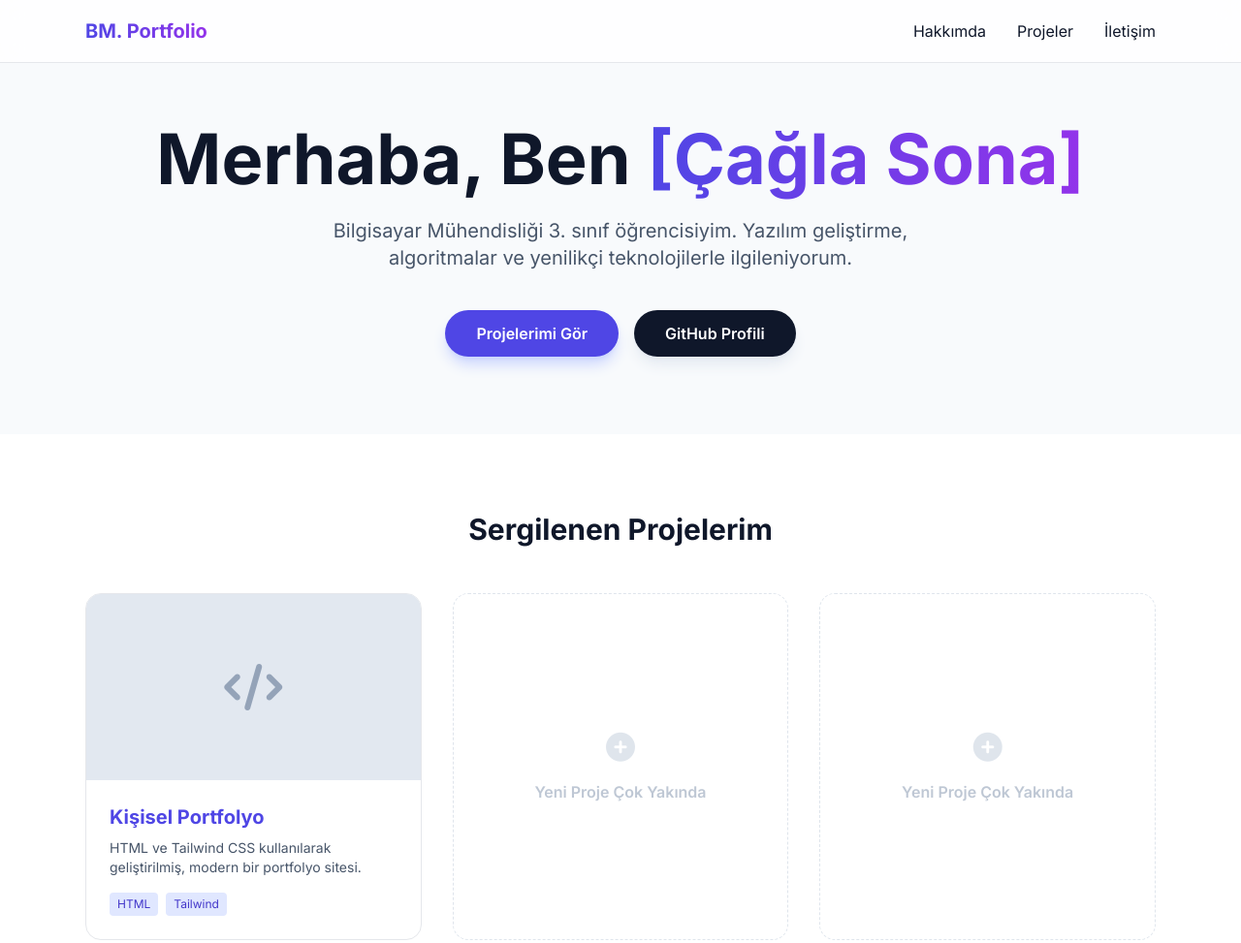
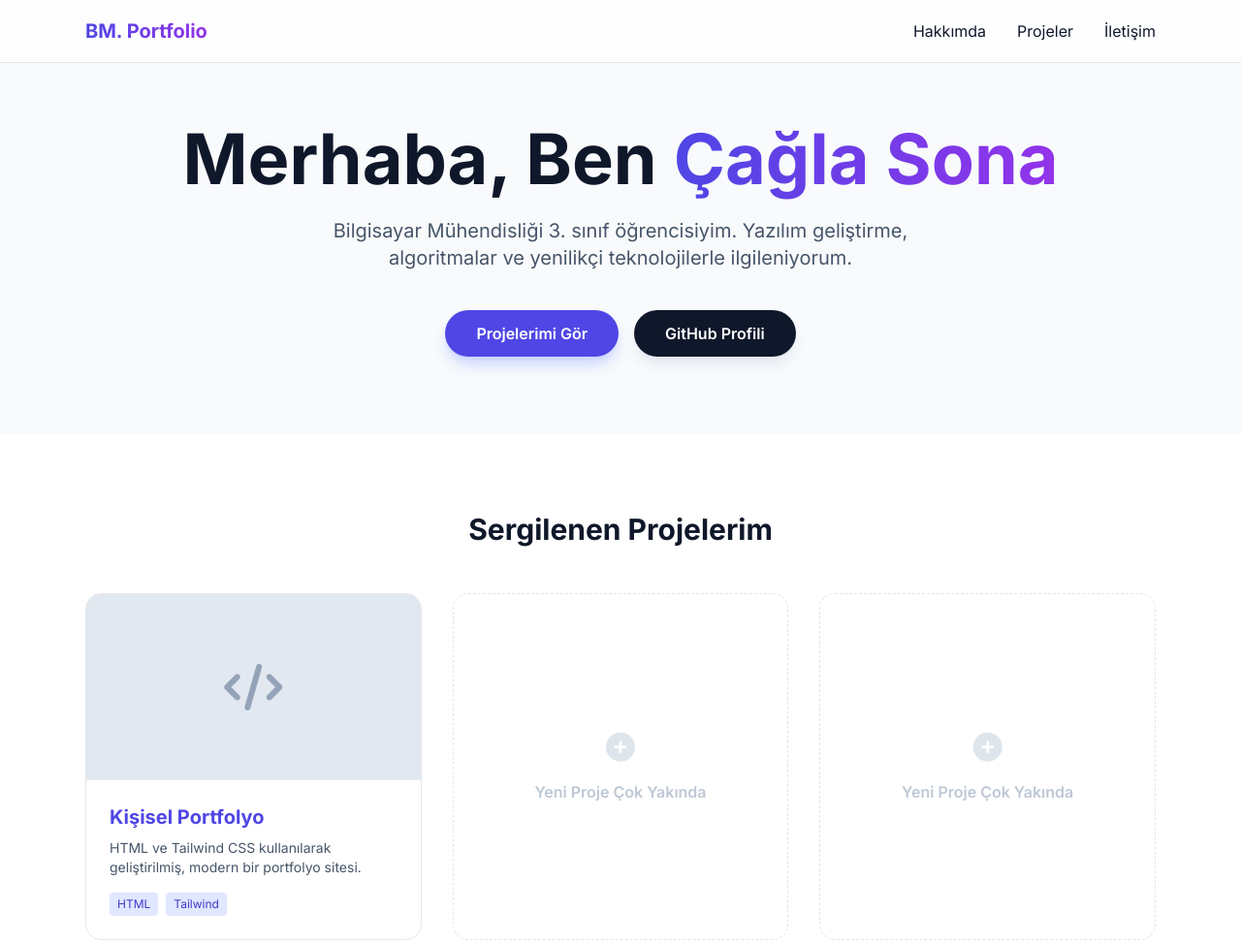
Before and after one commit to caglasona/ilk-projem, a plain HTML site: page index.html in a window 1280 px wide. Shown: the top 973 px of the page at 97% size. Drawn offline with nearby package versions, Linux system fonts and the light colour scheme.

Commit message:
İsimdeki parantezler kaldırıldı

```diff
--- a/index.html
+++ b/index.html
@@ -36,7 +36,7 @@
     <header class="pt-32 pb-20 px-6">
         <div class="max-w-6xl mx-auto text-center">
             <h1 class="text-5xl md:text-7xl font-extrabold mb-6">
-                Merhaba, Ben <span class="gradient-text">[Çağla Sona]</span>
+                Merhaba, Ben <span class="gradient-text">Çağla Sona</span>
             </h1>
             <p class="text-xl text-slate-600 max-w-2xl mx-auto mb-10">
                 Bilgisayar Mühendisliği 3. sınıf öğrencisiyim. Yazılım geliştirme, algoritmalar ve yenilikçi teknolojilerle ilgileniyorum.
```
